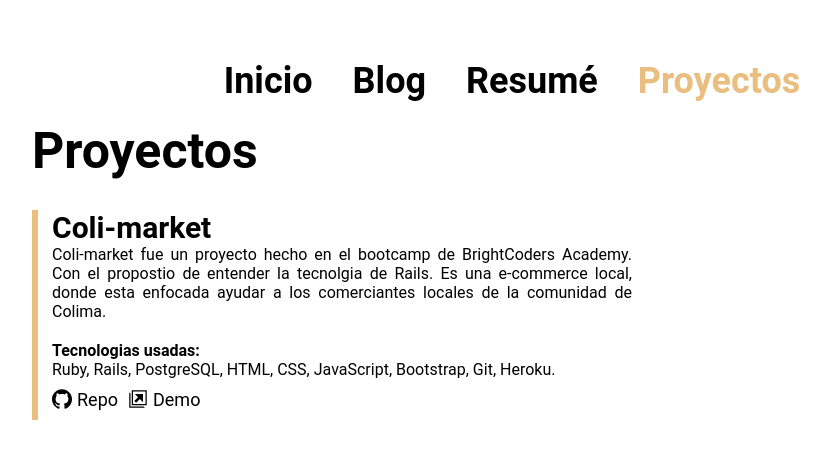
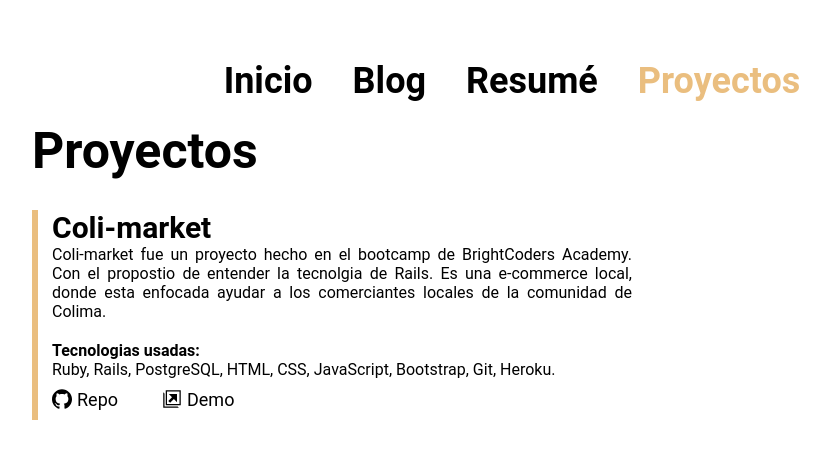
Before and after one commit to germanruzca/my-web-site, a Next.js app: page /proyectos in a window 1280 px wide. Shown: the top 458 px of the page, without its empty margins (128-958 px from the left). Built offline with nearby package versions, Linux system fonts and the light colour scheme.

Commit message:
Link to the repo and demo added

```diff
--- a/components/ProjectCard/index.js
+++ b/components/ProjectCard/index.js
@@ -24,15 +24,19 @@ const Component = ({data}) => {
           </Text>
         </Description>
           <Icons>
+              <a href={data.repo} target={'_blank'} rel={'noreferrer'}>
                   <EachIcon>
                       <IconGithub/>
                       <Text margin={0} fontSize={18}>Repo</Text>
                   </EachIcon>
+              </a>
+              <a href={data.demo} target={'_blank'} rel={'noreferrer'}>
                   <EachIcon>
 
                       <IconNewTab/>
                       <Text margin={0} fontSize={18}>Demo</Text>
                   </EachIcon>
+              </a>
           </Icons>
 
       </CardInfo>
--- a/projects.json
+++ b/projects.json
@@ -9,7 +9,7 @@
         "Ruby", "Rails", "PostgreSQL", "HTML", "CSS", "JavaScript", "Bootstrap", "Git", "Heroku"
       ],
       "demo": "https://coli-market.herokuapp.com/",
-      "github": "https://github.com/BC-MAY-21-ROR/proyecto-final-k8-f22-t2-local-e-commerce"
+      "repo": "https://github.com/BC-MAY-21-ROR/proyecto-final-k8-f22-t2-local-e-commerce"
     }
   ]
 }
```
Lines whose indentation alone changed are shown as unchanged.
